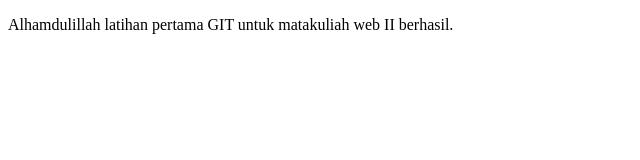
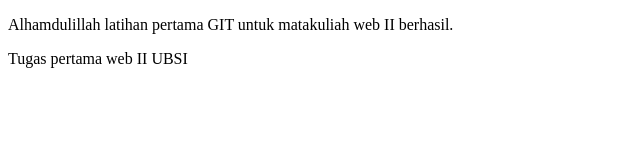
Before and after one commit to Affan-Ghofar/WP2_AffanGhofar, a plain HTML site: page index.html in a window 1280 px wide. Shown: the whole page, without its empty margins (0-640 px from the left). Drawn offline with Linux system fonts and the light colour scheme.

Commit message:
Edit & menambah list pada index.html

```diff
--- a/index.html
+++ b/index.html
@@ -8,5 +8,6 @@
 </head>
 <body>
     <p>Alhamdulillah latihan pertama GIT untuk matakuliah web II berhasil.</p>
+    <p>Tugas pertama web II UBSI</p>
 </body>
 </html>
```
